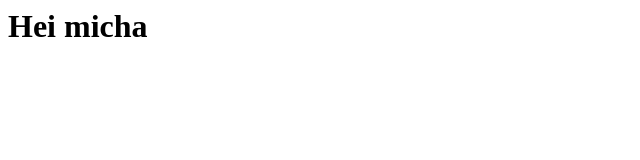
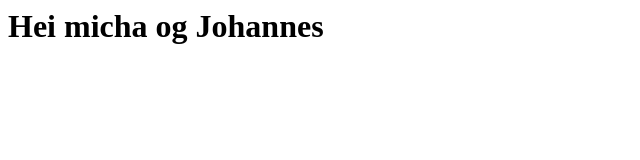
Before and after one commit to Micbear/test, a plain HTML site: page index.html in a window 1280 px wide. Shown: the whole page, without its empty margins (0-640 px from the left). Drawn offline with Linux system fonts and the light colour scheme.

Commit message:
Update index.html

```diff
--- a/index.html
+++ b/index.html
@@ -1 +1 @@
-<h1> Hei micha <h1>
+<h1> Hei micha og Johannes<h1>
```
